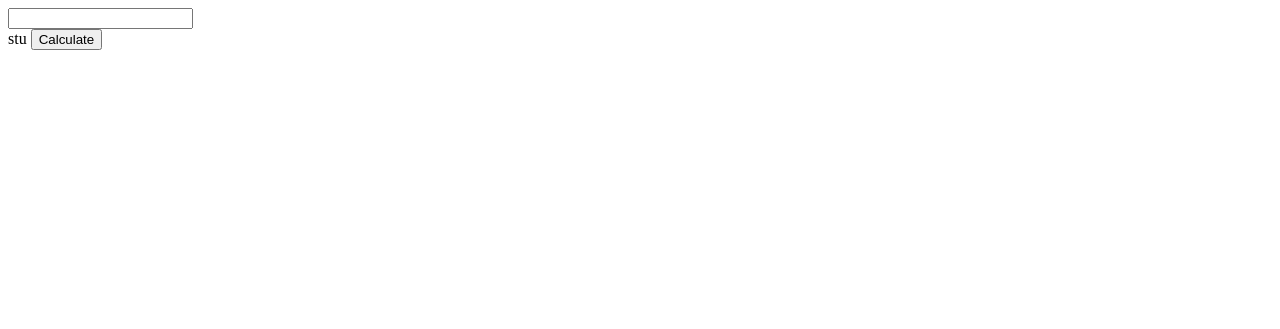
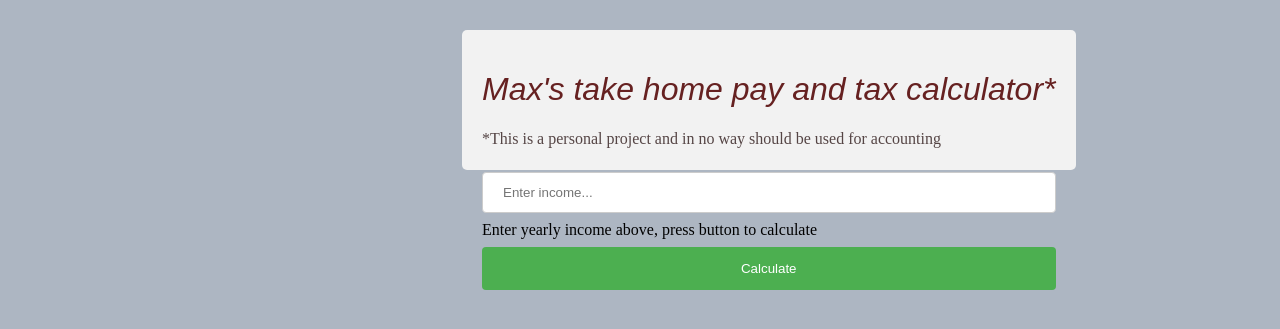
Before and after one commit to iammaxnovak/tax-calc, a Flask app: page / in a window 1280 px wide. Shown: the top 329 px of the page. Run offline with Flask 2, Linux system fonts and the light colour scheme.

Commit message:
commit on 'master'

```diff
--- a/main.py
+++ b/main.py
@@ -1,18 +1,6 @@
-# Copyright 2018 Google LLC
-#
-# Licensed under the Apache License, Version 2.0 (the "License");
-# you may not use this file except in compliance with the License.
-# You may obtain a copy of the License at
-#
-#     http://www.apache.org/licenses/LICENSE-2.0
-#
-# Unless required by applicable law or agreed to in writing, software
-# distributed under the License is distributed on an "AS IS" BASIS,
-# WITHOUT WARRANTIES OR CONDITIONS OF ANY KIND, either express or implied.
-# See the License for the specific language governing permissions and
-# limitations under the License.
 
 # [START gae_python38_app]
+
 from flask import Flask, render_template, request
 
 # If `entrypoint` is not defined in app.yaml, App Engine will look for an app
@@ -53,7 +41,7 @@ def take_home_2020(incometxt):
         inc_tax = round(((income - additional) * additional_tax) + ((additional - higher + new_pa) * higher_tax) + ((higher - new_pa) * basic_tax),2)
     else:
         inc_tax = round(((income - additional) * additional_tax) + ((additional - higher + pa) * higher_tax) + ((higher-pa) * basic_tax),2)
-    taxable = income - inc_tax
+    taxable = '{:,.2f}'.format(income - inc_tax)
 
     #Calculate National Insurance
     monthly = income / 12
@@ -65,23 +53,33 @@ def take_home_2020(incometxt):
     else:
         ni = round(((monthly - ni_2) * ni_tax_2) + (((ni_2 - ni_1) * ni_tax_1)),2)
 
-    #Some final calcualtions
+    #Some final calcualtions for output
     ni = round(ni * 12,2)
     take = round(income - inc_tax - ni,2)
-    monthly_take = round(take / 12, 2)
+    monthly_take = '{:,.2f}'.format(take / 12)
 
-    # print("You're taxable income is £{}".format(taxable))
-    # print("You're income tax is £{}".format(inc_tax))
-    # print("You're NI contribution is £{}".format(ni))
-    # print("You're take home pay is £{}".format(take))
-    # print("You're monthly take is £{}".format(monthly_take))
+    #Print statements used prior to HTML
+    # print("Your taxable income is £{0:,.2f}".format(taxable))
+    # print("Your income tax is £{0:,.2f}".format(inc_tax))
+    # print("Your NI contribution is £{0:,.2f}".format(ni))
+    # print("Your take home pay is £{0:,.2f}".format(take))
+    # print("Your monthly take is £{0:,.2f}".format(monthly_take))
 
+    #Change the remaining variables into strings with the correct format
+    inc_tax = '{:,.2f}'.format(inc_tax)
+    ni = '{:,.2f}'.format(ni)
+    take = '{:,.2f}'.format(take)
+    income = '{:,.2f}'.format(income)
+
+    #Create dictionary of output variables to be found with HTML
     calculations = dict();
     calculations['taxable'] = taxable
     calculations['inc_tax'] = inc_tax
     calculations['ni'] = ni
     calculations['take'] = take
     calculations['monthly_take'] = monthly_take
+    calculations['income'] = income
+
     return calculations
 
 @app.route('/', methods=['GET', 'POST'])
--- /dev/null
+++ b/static/css/style.css
@@ -0,0 +1,55 @@
+/* style.css */
+body {
+    background-color: #adb6c2;
+    color: #000000;
+   }
+h1 {
+    color: #662121;
+    font: italic 200% fantasy;
+}
+h4 {
+    color: #311412;
+    font: italic 200% fantasy;
+   }
+p {
+    color: #554545;
+    text-align: left;
+    }
+div.centered {
+    position: absolute;
+    height: 100px;
+    left: 40%;
+    margin-left: -50px;
+    top: 10%;
+    margin-top: -50px;
+   }
+   input[type=text], select {
+    width: 100%;
+    padding: 12px 20px;
+    margin: 8px 0;
+    display: inline-block;
+    border: 1px solid #ccc;
+    border-radius: 4px;
+    box-sizing: border-box;
+  }
+
+  input[type=submit] {
+    width: 100%;
+    background-color: #4CAF50;
+    color: white;
+    padding: 14px 20px;
+    margin: 8px 0;
+    border: none;
+    border-radius: 4px;
+    cursor: pointer;
+  }
+
+  input[type=submit]:hover {
+    background-color: #a84343;
+  }
+
+  div {
+    border-radius: 5px;
+    background-color: #f2f2f2;
+    padding: 20px;
+  }
--- a/templates/index.html
+++ b/templates/index.html
@@ -1,26 +1,37 @@
 <!doctype html>
-	<head><title>Enter your income...</title></head>
+<html>
+	<head>
+	<title>Enter your income...</title>
+	<link rel="stylesheet" type="text/css" href="{{ url_for('static', filename='css/style.css') }}" />
+	</head>
     <body>
-      <form action="/" method="post">
-        <input type="text" name="income"><br>
-        stu
+	<div class="centered">
+		<h1>Max's take home pay and tax calculator*</h1>
+		 <p>*This is a personal project and in no way should be used for accounting</p>
+		<form action="/" method="post">
+		<input type="text" name="income", placeholder="Enter income..."><br>
+		Enter yearly income above, press button to calculate<br>
+		<input type="submit" value="Calculate">
+		</form>
 
-        <input type="submit" value="Calculate">
-      </form>
+	  {% if thome.income %}
+		  <h4>Income entered: £{{thome.income}}</h4>
+	  {% endif %}
       {% if thome.taxable %}
-      	<h4>You're taxable income is £{{thome.taxable}}</h4>
+      	<h4>Your taxable income is £{{thome.taxable}}</h4>
 	  {% endif %}
 	  {% if thome.inc_tax %}
-      	<h4>You're income tax is £{{thome.inc_tax}}</h4>
+      	<h4>Your income tax is £{{thome.inc_tax}}</h4>
 	  {% endif %}
 	  {% if thome.ni %}
-      	<h4>You're NI contribution is £{{thome.ni}}</h4>
+      	<h4>Your NI contribution is £{{thome.ni}}</h4>
 	  {% endif %}
 	  {% if thome.take %}
-      	<h4>You're take home pay is £{{thome.take}}</h4>
+      	<h4>Your take home pay is £{{thome.take}}</h4>
 	  {% endif %}
 	  {% if thome.monthly_take %}
-      	<h4>You're monthly take is £{{thome.monthly_take}}</h4>
+      	<h4>Your monthly take is £{{thome.monthly_take}}</h4>
 	  {% endif %}
+	</div>
 	</body>
 </html>
```
Also changed, not shown: home.py (+5 -5 lines).
